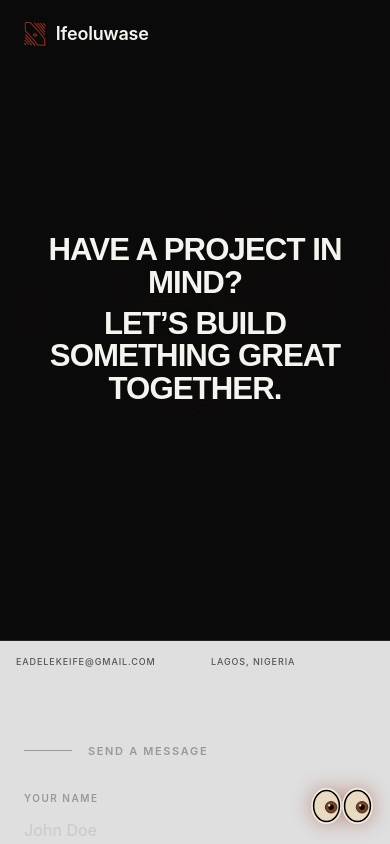
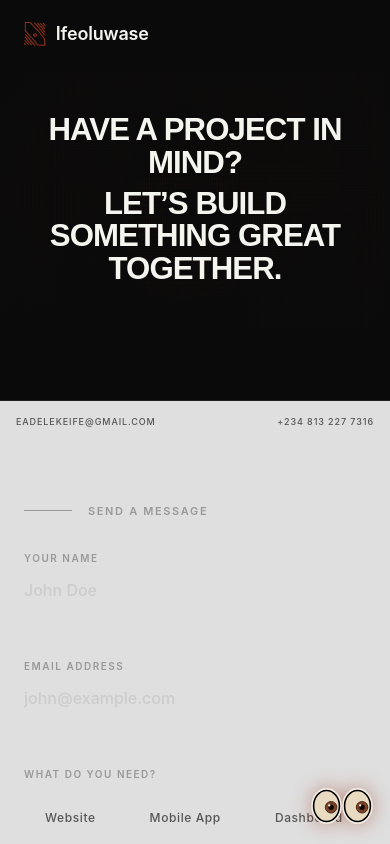
Before and after one commit to ieadeleke/portfolio, a React (Vite) app: page /contact in a window 390 px wide. Shown: the top 844 px of the page. Built offline with nearby package versions, Linux system fonts and the light colour scheme.

Commit message:
site seo pages

```diff
--- a/src/App.tsx
+++ b/src/App.tsx
@@ -1,5 +1,5 @@
 import { useEffect, useState } from 'react'
-import { Routes, Route, useLocation } from 'react-router-dom'
+import { Routes, Route, Navigate, useLocation } from 'react-router-dom'
 import { AnimatePresence } from 'framer-motion'
 import Lenis from 'lenis'
 import Nav from './components/Nav'
@@ -32,6 +32,7 @@ function AnimatedRoutes() {
       <Route path="/projects" element={<ProjectsPage />} />
       {/* <Route path="/writing" element={<WritingPage />} /> */}
       <Route path="/contact" element={<ContactPage />} />
+      <Route path="*" element={<Navigate to="/" replace />} />
     </Routes>
   )
 }
--- a/src/features/about/components/Hero.tsx
+++ b/src/features/about/components/Hero.tsx
@@ -24,7 +24,7 @@ export default function Hero() {
 
   return (
     <section ref={heroRef}>
-      <div className="relative w-full min-h-[40rem] bg-black flex flex-col justify-center items-center overflow-hidden">
+      <div className="relative w-full min-h-[25rem] md:min-h-[40rem] bg-black flex flex-col justify-center items-center overflow-hidden">
         {/* ASCII portrait backdrop */}
         <div className="pointer-events-none absolute inset-0 flex items-center justify-center opacity-[0.28]">
           <AsciiImage src={mePortrait} invert={false} cols={150} className="block w-full" />
--- a/src/features/about/components/Process.tsx
+++ b/src/features/about/components/Process.tsx
@@ -89,7 +89,7 @@ const Process = () => {
             return (
               <motion.div
                 key={c.name}
-                className={`tile group relative min-h-[clamp(200px,22vw,400px)] border border-[#1a1a1a] overflow-hidden rounded-sm flex items-center justify-center ${c.pattern}`}
+                className={`tile group relative min-h-[17rem] border border-[#1a1a1a] overflow-hidden rounded-sm flex items-center justify-center ${c.pattern}`}
                 data-expanded={isExpanded}
                 onMouseEnter={() => setHovered(i)}
                 onMouseLeave={() => setHovered((curr) => (curr === i ? null : curr))}
--- a/src/features/contact/components/Hero.tsx
+++ b/src/features/contact/components/Hero.tsx
@@ -7,14 +7,15 @@ const ease = cubicBezier(0.16, 1, 0.3, 1);
 
 const tagLabels = [
   site.contact.email,
-  site.contact.location,
+  // site.contact.location,
+  site.contact.phoneDisplay,
   "Available for Work",
 ];
 
 export default function Hero() {
   return (
     <section>
-      <div className="relative w-full min-h-[40rem] bg-black flex flex-col justify-center items-center overflow-hidden">
+      <div className="relative w-full min-h-[25rem] md:min-h-[40rem] bg-black flex flex-col justify-center items-center overflow-hidden">
         {/* Faint ASCII backdrop — same scattered glyph field as About */}
         <div className="pointer-events-none absolute inset-0 flex items-center justify-center opacity-[0.28]">
           <AsciiImage src={mePortrait} invert={false} cols={150} className="block w-full" />
@@ -48,7 +49,7 @@ export default function Hero() {
           <span key={label} className={`block overflow-hidden ${i >= 2 ? 'max-sm:hidden' : ''}`}>
             <motion.span
               className={`block text-[0.6875rem] font-medium tracking-[0.1em] uppercase text-[#555] py-5 px-12 max-lg:py-4 max-lg:px-6 max-sm:py-3.5 max-sm:px-4 max-sm:text-[0.5625rem] ${
-                i === 1 ? "text-center max-lg:text-left" : ""
+                i === 1 ? "text-center max-lg:text-left max-sm:text-right" : ""
               } ${i === 2 ? "text-right max-lg:text-left" : ""}`}
               initial={{ y: "100%" }}
               animate={{ y: "0%" }}
--- a/src/features/projects/components/Hero.tsx
+++ b/src/features/projects/components/Hero.tsx
@@ -22,7 +22,7 @@ export default function Hero() {
 
   return (
     <section ref={heroRef}>
-      <div className="relative w-full min-h-[40rem] bg-black flex flex-col justify-center items-center overflow-hidden">
+      <div className="relative w-full min-h-[25rem] md:min-h-[40rem] bg-black flex flex-col justify-center items-center overflow-hidden">
         {/* Faint ASCII backdrop — same scattered glyph field as About */}
         <div className="pointer-events-none absolute inset-0 flex items-center justify-center opacity-[0.28]">
           <AsciiImage src={mePortrait} invert={false} cols={150} className="block w-full" />
@@ -79,7 +79,7 @@ export default function Hero() {
           <span key={label} className={`block overflow-hidden ${i >= 2 ? 'max-sm:hidden' : ''}`}>
             <motion.span
               className={`block text-[0.6875rem] font-medium tracking-[0.1em] uppercase text-[#555] py-5 px-12 max-lg:py-4 max-lg:px-6 max-sm:py-3.5 max-sm:px-4 max-sm:text-[0.5625rem] ${
-                i === 1 ? "text-center max-lg:text-left" : ""
+                i === 1 ? "text-center max-lg:text-left max-sm:text-right" : ""
               } ${i === 2 ? "text-right max-lg:text-left" : ""}`}
               initial={{ y: "100%" }}
               animate={{ y: "0%" }}
--- a/src/features/writing/components/Hero.tsx
+++ b/src/features/writing/components/Hero.tsx
@@ -62,7 +62,7 @@ export default function Hero() {
           <span key={label} className={`block overflow-hidden ${i >= 2 ? 'max-sm:hidden' : ''}`}>
             <motion.span
               className={`block text-[0.6875rem] font-medium tracking-[0.1em] uppercase text-[#555] py-5 px-12 max-lg:py-4 max-lg:px-6 max-sm:py-3.5 max-sm:px-4 max-sm:text-[0.5625rem] ${
-                i === 1 ? "text-center max-lg:text-left" : ""
+                i === 1 ? "text-center max-lg:text-left max-sm:text-right" : ""
               } ${i === 2 ? "text-right max-lg:text-left" : ""}`}
               initial={{ y: "100%" }}
               animate={{ y: "0%" }}
```
Also changed, not shown: vercel.json (added).
